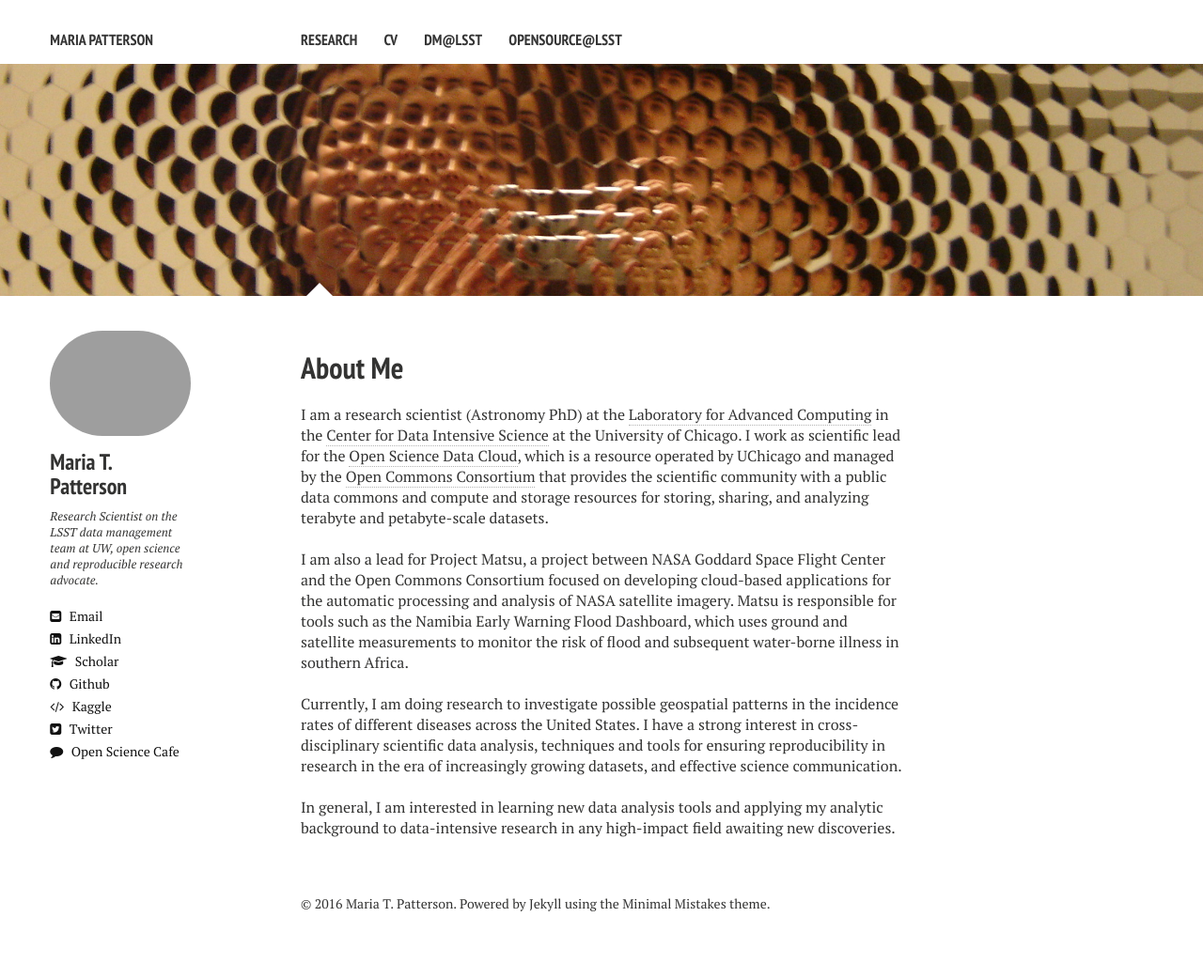
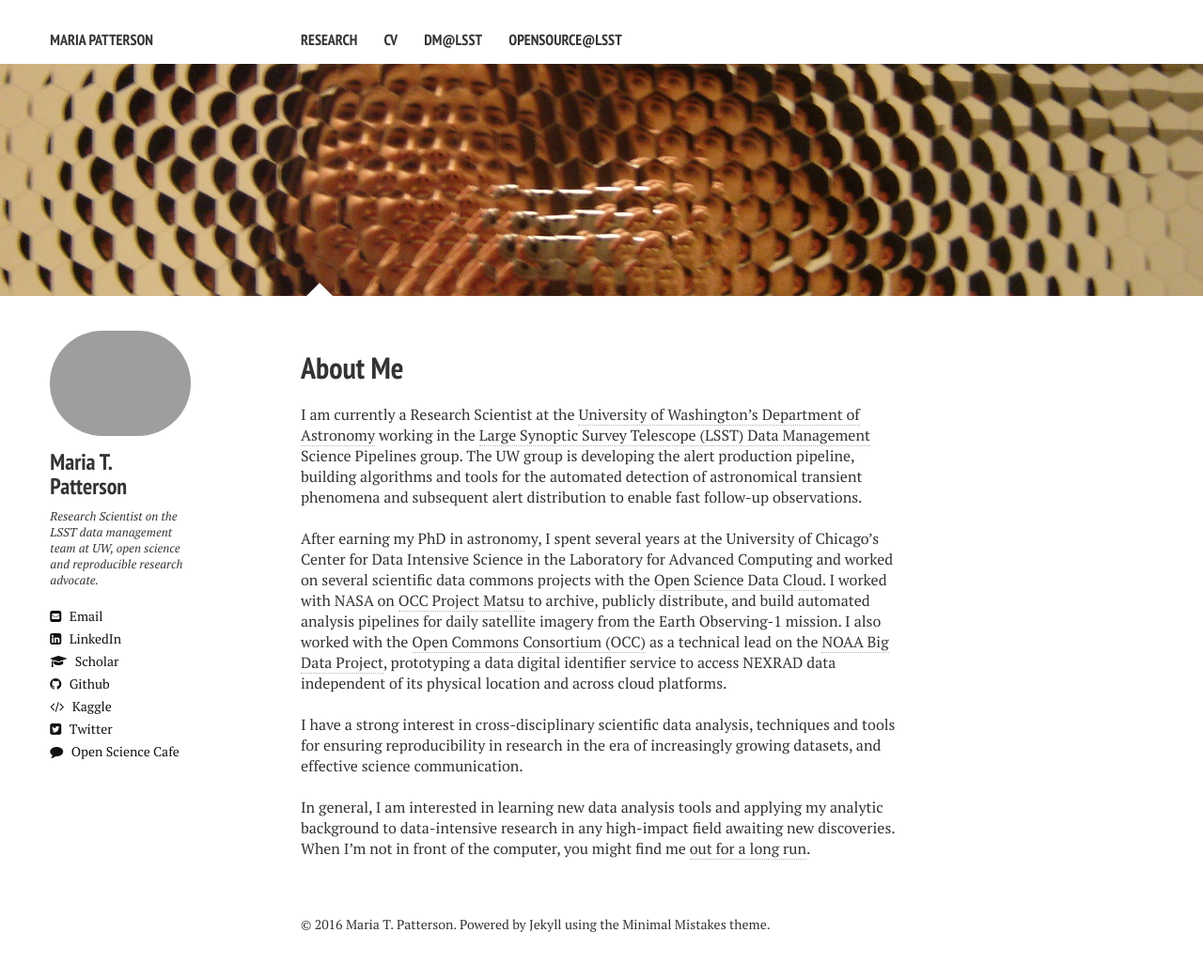
Before and after one commit to mtpatter/mtpatter.github.io, a Jekyll site: the page built from index.md, in a window 1280 px wide. Shown: the whole page at 94% size. Built offline with Jekyll 4.4.1, drawn with Linux system fonts in a browser that asks for light colours; nearby versions of some CDN libraries; before the commit the page ends 1020 px from its top, so only the background shows below that.

Commit message:
Update home for new job

```diff
--- a/index.md
+++ b/index.md
@@ -8,14 +8,32 @@ image:
 
 # About Me
 
-I am a research scientist (Astronomy PhD) at the [Laboratory for Advanced Computing](http://labcomputing.opensciencedatacloud.org/) in the [Center for Data Intensive Science](http://cdis.uchicago.edu/) at the
-University of Chicago. I work as scientific lead for the [Open Science Data Cloud](http://opensciencedatacloud.org), which is a resource operated by UChicago and managed by the [Open Commons Consortium](http://occ-data.org) that provides the scientific community with a public data commons and compute and storage resources for storing, sharing, and analyzing terabyte and petabyte-scale datasets.
+I am currently a Research Scientist at the [University of Washington's Department of
+Astronomy](http://depts.washington.edu/astron/) working in the [Large Synoptic
+Survey Telescope (LSST) Data
+Management](http://dm.lsst.org) Science Pipelines group.  The UW group is
+developing the alert production pipeline, building algorithms and tools for the
+automated detection of astronomical transient phenomena and subsequent alert
+distribution to enable fast follow-up observations.
 
 <br>
-I am also a lead for Project Matsu, a project between NASA Goddard Space Flight Center and the Open Commons Consortium focused on developing cloud-based applications for the automatic processing and analysis of NASA satellite imagery. Matsu is responsible for tools such as the Namibia Early Warning Flood Dashboard, which uses ground and satellite measurements to monitor the risk of flood and subsequent water-borne illness in southern Africa.
+After earning my PhD in astronomy, I spent several years at the University of
+Chicago's Center for Data Intensive Science in the Laboratory for Advanced
+Computing and worked on several scientific data commons projects with the [Open
+Science Data Cloud](https://www.opensciencedatacloud.org).  I worked with NASA
+on [OCC Project Matsu](https://matsu.opensciencedatacloud.org) to archive,
+publicly distribute, and build automated analysis pipelines for daily satellite imagery
+from the Earth Observing-1 mission. I also worked with the [Open Commons
+Consortium (OCC)](http://occ-data.org) as a technical lead on the [NOAA Big
+Data Project](https://data-alliance.noaa.gov), prototyping a data digital
+identifier service to access NEXRAD data independent of its physical location
+and across cloud platforms.
 
 <br>
-Currently, I am doing research to investigate possible geospatial patterns in the incidence rates of different diseases across the United States.  I have a strong interest in cross-disciplinary scientific data analysis, techniques and tools for ensuring reproducibility in research in the era of increasingly growing datasets, and effective science communication.
+I have a strong interest in cross-disciplinary scientific data analysis, techniques and tools for ensuring reproducibility in research in the era of increasingly growing datasets, and effective science communication.
 
 <br>
-In general, I am interested in learning new data analysis tools and applying my analytic background to data-intensive research in any high-impact field awaiting new discoveries.
+In general, I am interested in learning new data analysis tools and applying my
+analytic background to data-intensive research in any high-impact field
+awaiting new discoveries.  When I'm not in front of the computer, you might
+find me [out for a long run](http://runningaverage.com).
```
